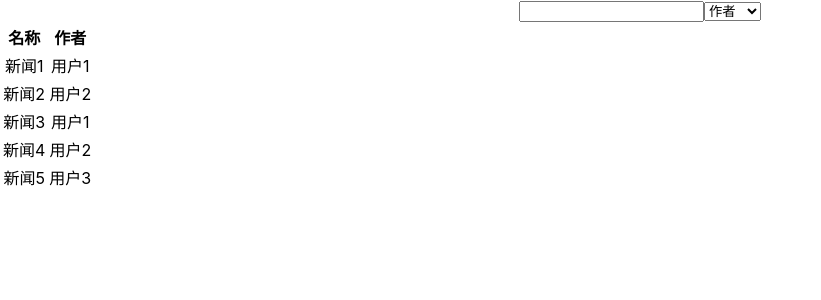
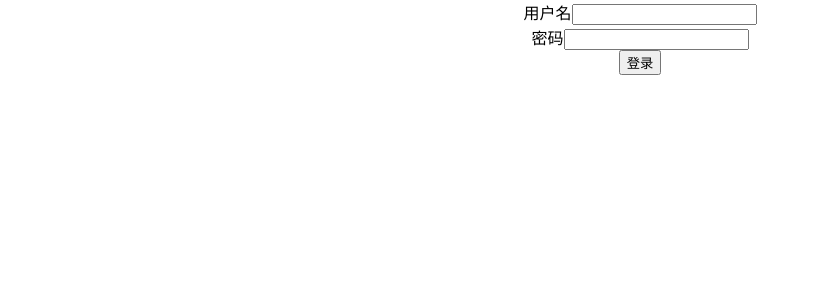
Before and after one commit to liheyuan/react-mvt, a React (Create React App) app in the folder react-mvt-app/: page / in a window 1280 px wide. Shown: the top 300 px of the page, without its empty margins (0-821 px from the left). Built offline with nearby package versions, Linux system fonts and the light colour scheme; data requests are answered from the project's data file.

Commit message:
MOD: login page

```diff
--- a/react-mvt-app/package.json
+++ b/react-mvt-app/package.json
@@ -22,7 +22,7 @@
     "build": "react-scripts build",
     "test": "react-scripts test",
     "eject": "react-scripts eject",
-    "json-server": "json-server --watch __json_server_mock__/db.json --port 3001"
+    "json-server": "json-server --watch __json_server_mock__/db.json --port 3001 --middlewares __json_server_mock__/middlewares.js"
   },
   "eslintConfig": {
     "extends": [
--- a/react-mvt-app/src/App.tsx
+++ b/react-mvt-app/src/App.tsx
@@ -2,11 +2,13 @@
 import logo from "./logo.svg";
 import "./App.css";
 import { NewsList } from "./pages/news-list";
+import { LoginPage } from "./pages/login";
 
 function App() {
   return (
     <div className="App">
-      <NewsList />
+      <LoginPage />
+      {/* <NewsList /> */}
     </div>
   );
 }
--- /dev/null
+++ b/react-mvt-app/src/pages/login/index.tsx
@@ -0,0 +1,40 @@
+import React from "react";
+
+const apiUrl = process.env.REACT_APP_API_URL;
+
+export const LoginPage = () => {
+  const login = (param: { username: string; password: string }) => {
+    fetch(`${apiUrl}/login`, {
+      method: "POST",
+      headers: {
+        "Content-Type": "application/json",
+      },
+      body: JSON.stringify(param),
+    }).then(async (response) => {
+      // TODO
+    });
+  };
+
+  const handleSubmit = (event: React.FormEvent<HTMLFormElement>) => {
+    event.preventDefault();
+    const username = (event.currentTarget.elements[0] as HTMLInputElement)
+      .value;
+    const password = (event.currentTarget.elements[1] as HTMLInputElement)
+      .value;
+    login({ username, password });
+  };
+
+  return (
+    <form onSubmit={handleSubmit}>
+      <div>
+        <label htmlFor="username">用户名</label>
+        <input type="text" id={"username"} />
+      </div>
+      <div>
+        <label htmlFor="password">密码</label>
+        <input type="password" id={"password"} />
+      </div>
+      <button type={"submit"}>登录</button>
+    </form>
+  );
+};
```
Also changed, not shown: react-mvt-app/__json_server_mock__/middlewares.js (added, +16 -0 lines).
